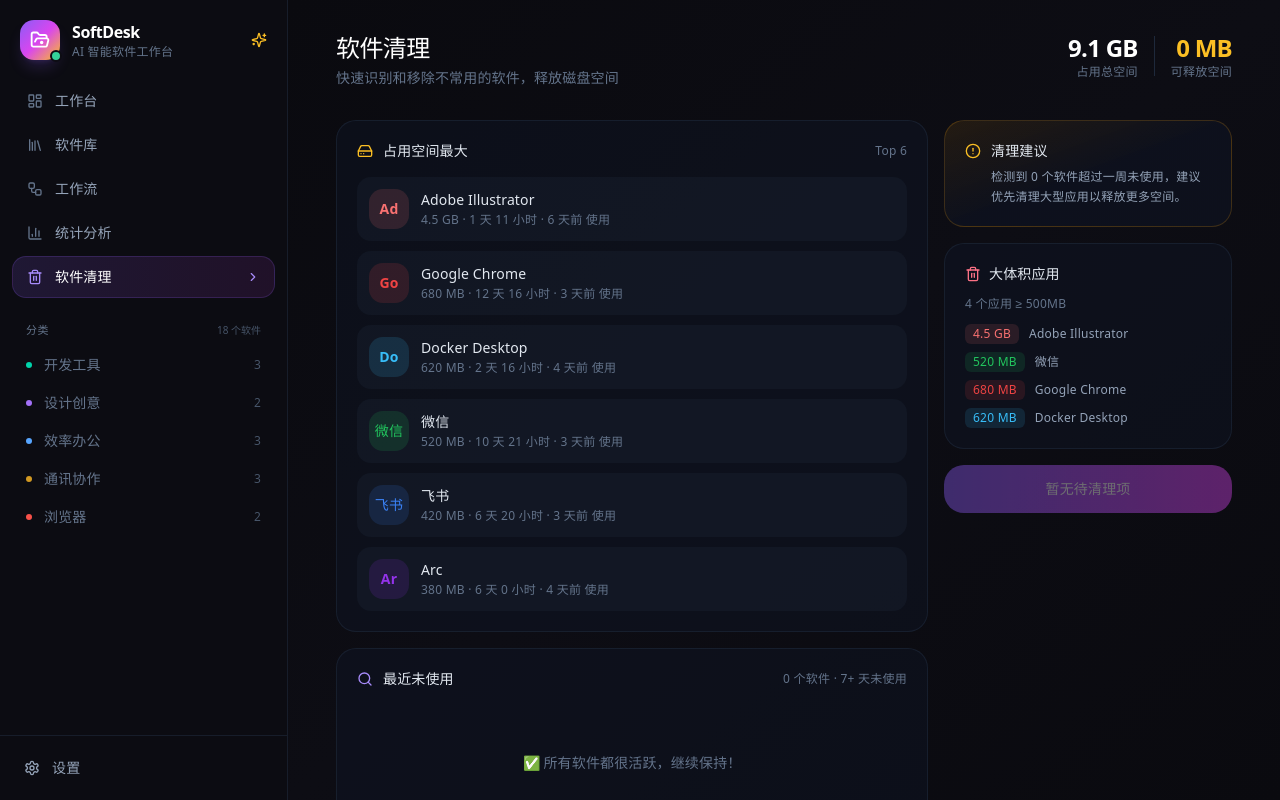
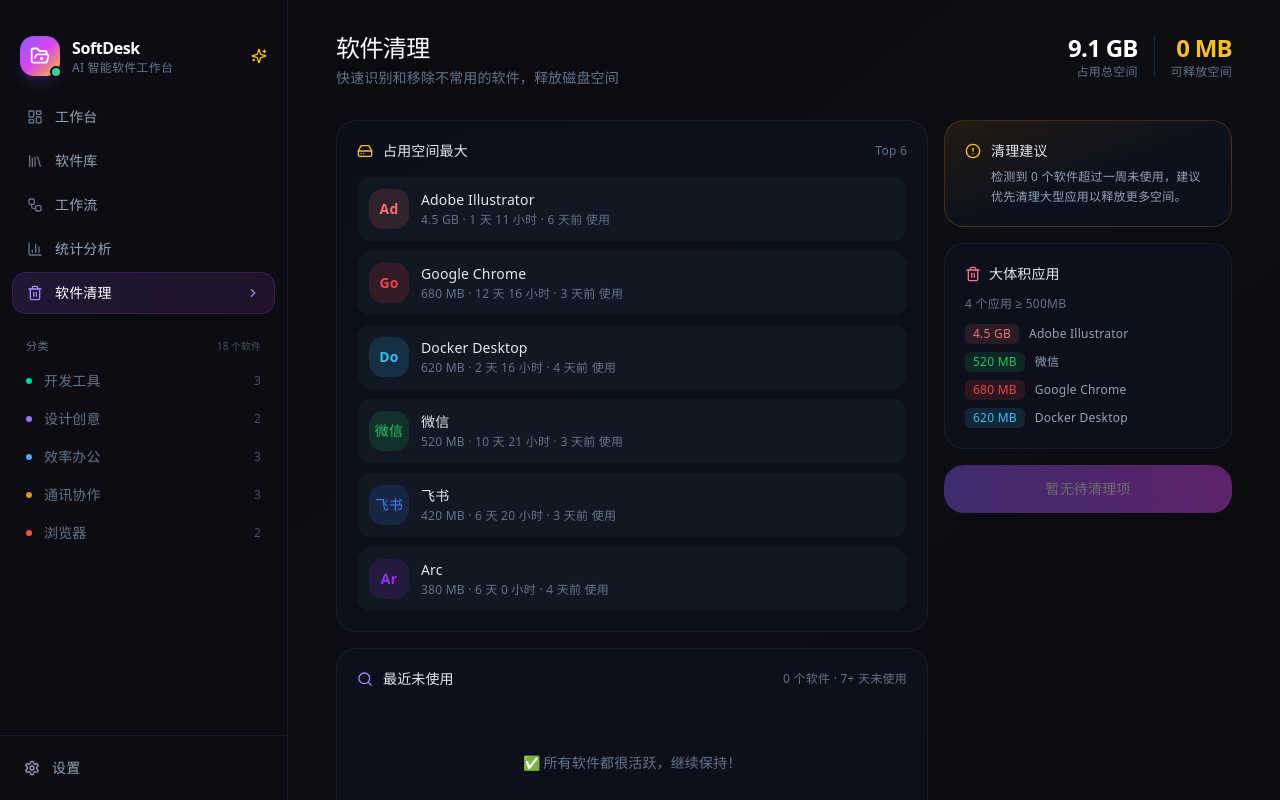
Before and after one commit to bayernjf/soft-desk, a React (Vite) app: page /uninstall in a window 1280 px wide. Built offline with nearby package versions, Linux system fonts and the light colour scheme.

Commit message:
fix(ui): Adjust Sidebar padding for Electron window controls

```diff
--- a/src/components/layout/Sidebar.tsx
+++ b/src/components/layout/Sidebar.tsx
@@ -28,7 +28,7 @@
 
   return (
     <aside className="w-72 shrink-0 h-screen border-r border-slate-800/60 bg-[#0d0d14]/95 backdrop-blur-sm flex flex-col">
-      <div className="p-5">
+      <div className="p-5 pt-9">
         <div className="flex items-center gap-3">
           <div className="relative">
             <div className="w-10 h-10 rounded-xl bg-gradient-to-br from-violet-500 via-fuchsia-500 to-amber-400 flex items-center justify-center shadow-lg shadow-violet-500/20">
```
